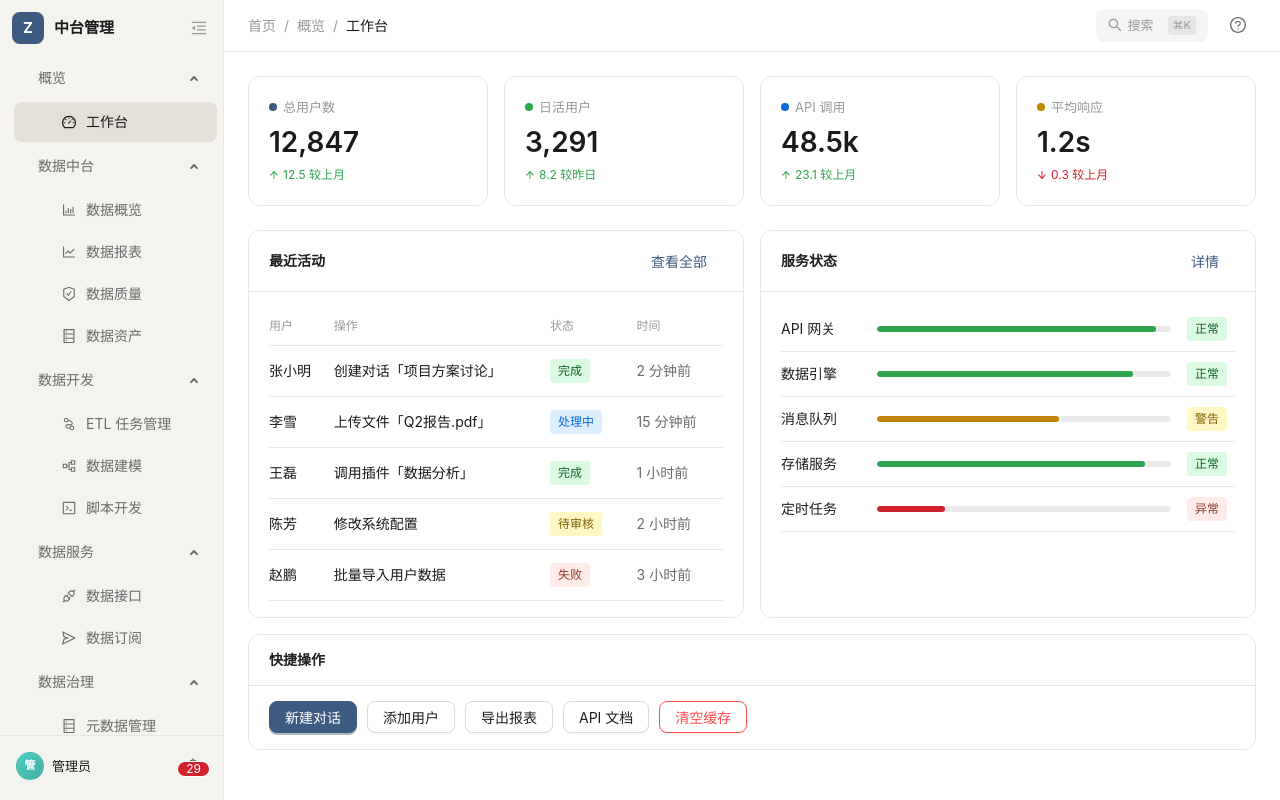
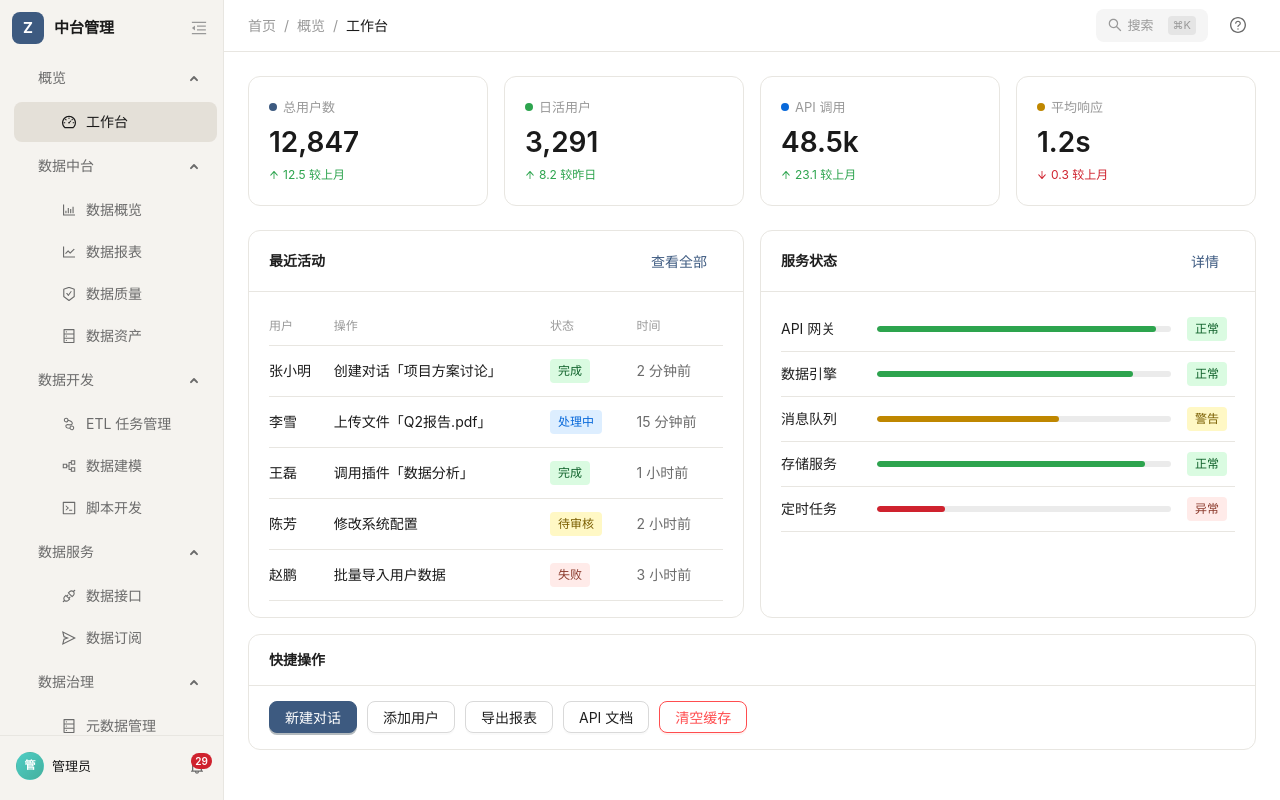
Before and after one commit to shenfay/react-admin-scaffold, a React (Vite) app: page /dashboard in a window 1280 px wide. Built offline with nearby package versions, Linux system fonts and the light colour scheme.

Commit message:
fix: 消息提醒改用自定义元素替代Badge

```diff
--- a/src/components/Layout/Sidebar/index.tsx
+++ b/src/components/Layout/Sidebar/index.tsx
@@ -254,14 +254,6 @@ export default function Sidebar() {
               </div>
               <Button
                 type="text"
-                icon={
-                  <BellOutlined
-                    style={{
-                      fontSize: 16,
-                      color: 'var(--text-secondary)',
-                    }}
-                  />
-                }
                 style={{
                   width: 28,
                   height: 28,
@@ -270,17 +262,31 @@ export default function Sidebar() {
                   position: 'relative',
                 }}
               >
-                <Badge
-                  count={29}
-                  size="small"
-                  styles={{ indicator: { borderRadius: '10px' } }}
+                <BellOutlined
                   style={{
-                    background: 'var(--red)',
-                    position: 'absolute',
-                    top: -4,
-                    right: 0,
+                    fontSize: 16,
+                    color: 'var(--text-secondary)',
                   }}
                 />
+                <span
+                  style={{
+                    position: 'absolute',
+                    top: 0,
+                    right: -2,
+                    minWidth: 16,
+                    height: 16,
+                    borderRadius: 8,
+                    background: 'var(--red)',
+                    color: '#fff',
+                    fontSize: 10,
+                    lineHeight: '16px',
+                    textAlign: 'center',
+                    padding: '0 4px',
+                    fontWeight: 600,
+                  }}
+                >
+                  29
+                </span>
               </Button>
             </>
           )}
```
